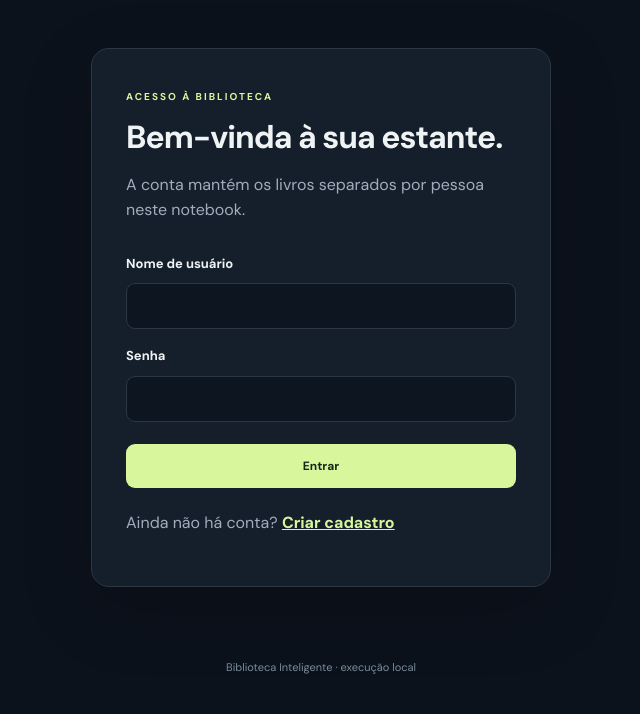
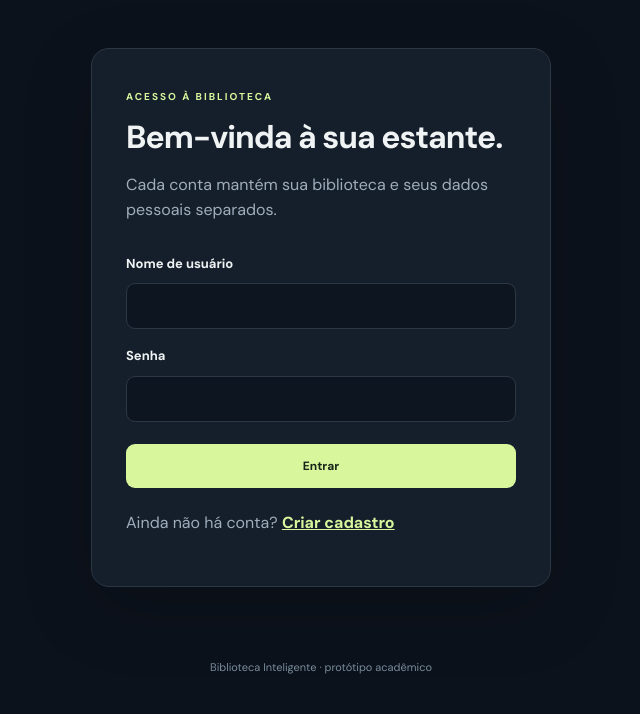
Before and after one commit to Arthur-Thome/biblioteca-inteligente, a Flask app: page /login in a window 1280 px wide. Shown: the part 86-800 px from the top of the page, without its empty margins (319-959 px from the left). Run offline with Flask 3, Linux system fonts and the light colour scheme; some web fonts are replaced.

Commit message:
Remove referencias a armazenamento exclusivamente local

```diff
--- a/templates/cadastro.html
+++ b/templates/cadastro.html
@@ -17,7 +17,7 @@
     <main class="auth-card">
       <span class="step">NOVA CONTA</span>
       <h1>Uma estante só sua.</h1>
-      <p class="auth-intro">Os dados da conta permanecem no PostgreSQL local deste projeto.</p>
+      <p class="auth-intro">Os dados da conta permanecem no PostgreSQL configurado para este ambiente.</p>
       {% if erro %}<p class="auth-message error" role="alert">{{ erro }}</p>{% endif %}
       <form id="register-form" method="post" action="{{ url_for('api.cadastrar') }}" class="auth-form">
         <input type="hidden" name="csrf_token" value="{{ session.csrf_token }}">
@@ -34,7 +34,7 @@
       </form>
       <p class="auth-switch">A conta já existe? <a href="{{ url_for('api.login') }}">Entrar</a></p>
     </main>
-    <footer>Biblioteca Inteligente · execução local</footer>
+    <footer>Biblioteca Inteligente · protótipo acadêmico</footer>
   </div>
 </body>
 </html>
--- a/templates/login.html
+++ b/templates/login.html
@@ -16,7 +16,7 @@
     <main class="auth-card">
       <span class="step">ACESSO À BIBLIOTECA</span>
       <h1>Bem-vinda à sua estante.</h1>
-      <p class="auth-intro">A conta mantém os livros separados por pessoa neste notebook.</p>
+      <p class="auth-intro">Cada conta mantém sua biblioteca e seus dados pessoais separados.</p>
       {% if mensagem %}<p class="auth-message success" role="status">{{ mensagem }}</p>{% endif %}
       {% if erro %}<p class="auth-message error" role="alert">{{ erro }}</p>{% endif %}
       <form method="post" action="{{ url_for('api.entrar') }}" class="auth-form">
@@ -29,7 +29,7 @@
       </form>
       <p class="auth-switch">Ainda não há conta? <a href="{{ url_for('api.cadastro') }}">Criar cadastro</a></p>
     </main>
-    <footer>Biblioteca Inteligente · execução local</footer>
+    <footer>Biblioteca Inteligente · protótipo acadêmico</footer>
   </div>
 </body>
 </html>
--- a/templates/sobre_ods.html
+++ b/templates/sobre_ods.html
@@ -19,7 +19,7 @@
       <section class="ods-hero">
         <span class="step">PROJETO ACADÊMICO · IA APLICADA ÀS ODS</span>
         <h1>Sobre o Projeto<br><em>ODS 4</em></h1>
-        <p>A Biblioteca Inteligente é um protótipo local para reconhecer textos em capas, organizar livros e apoiar a descoberta e o acompanhamento de leituras. A proposta considera a educação de qualidade e a aprendizagem ao longo da vida; não mede nem comprova resultados de alfabetização.</p>
+        <p>A Biblioteca Inteligente é um protótipo web para reconhecer textos em capas, organizar livros e apoiar a descoberta e o acompanhamento de leituras. A proposta considera a educação de qualidade e a aprendizagem ao longo da vida; não mede nem comprova resultados de alfabetização.</p>
       </section>
       <!-- Contexto ODS: a meta 4.6 é relacionada de maneira indireta e com escopo transparente. -->
       <section class="ods-card" aria-labelledby="ods-title">
@@ -69,7 +69,7 @@
         <p class="muted-small">Os dados de alfabetização descrevem o contexto populacional. Não são resultados de avaliação da Biblioteca Inteligente.</p>
       </section>
     </main>
-    <footer>Biblioteca Inteligente · protótipo acadêmico local</footer>
+    <footer>Biblioteca Inteligente · protótipo acadêmico</footer>
   </div>
 </body>
 </html>
```
